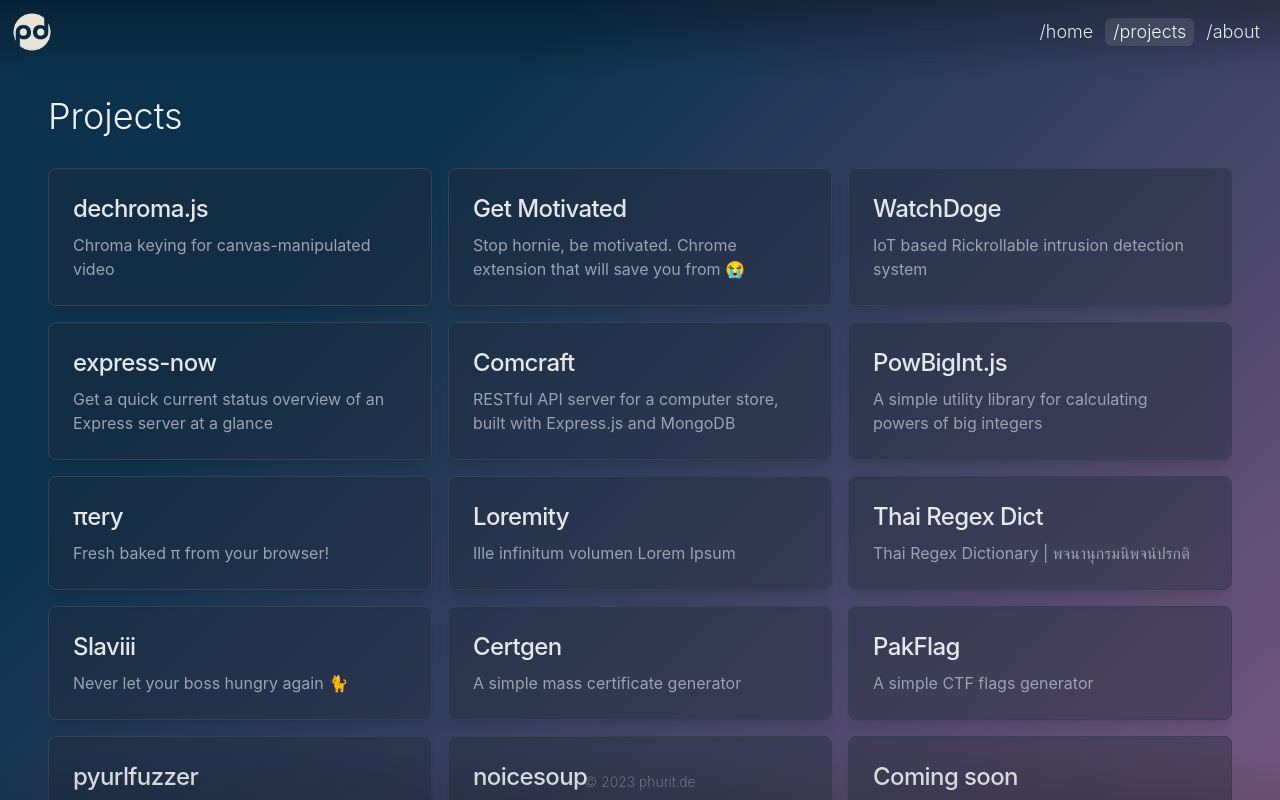
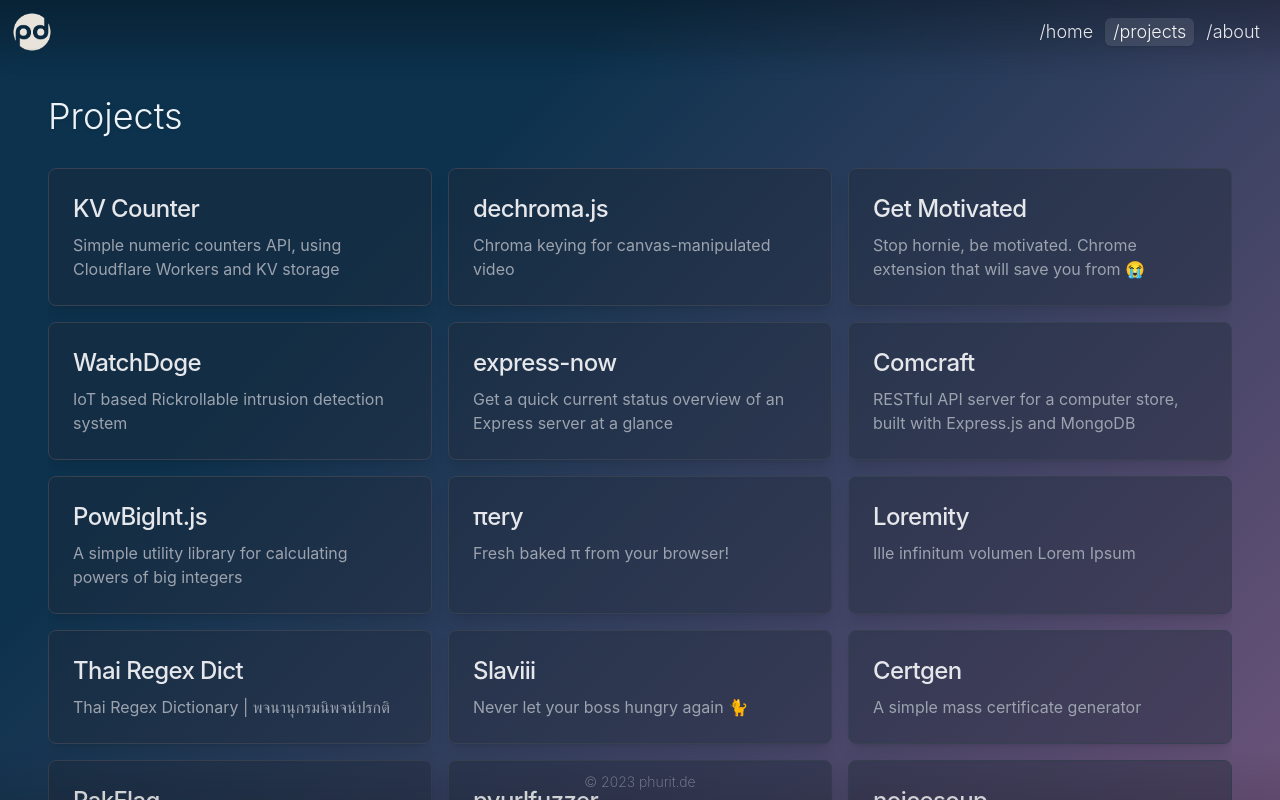
Before and after one commit to richeyphu/phurit-portfolio, a SvelteKit app: page /projects in a window 1280 px wide. Shown: the top 800 px of the page. Built offline with nearby package versions, Linux system fonts and the light colour scheme.

Commit message:
Add new project

```diff
--- a/src/routes/projects/projects.ts
+++ b/src/routes/projects/projects.ts
@@ -74,5 +74,10 @@ export const projects: Project[] = [
 		title: 'dechroma.js',
 		description: 'Chroma keying for canvas-manipulated video',
 		link: 'https://github.com/richeyphu/dechroma.js'
+	},
+	{
+		title: 'KV Counter',
+		description: 'Simple numeric counters API, using Cloudflare Workers and KV storage',
+		link: 'https://github.com/richeyphu/kv-counter'
 	}
 ];
```
